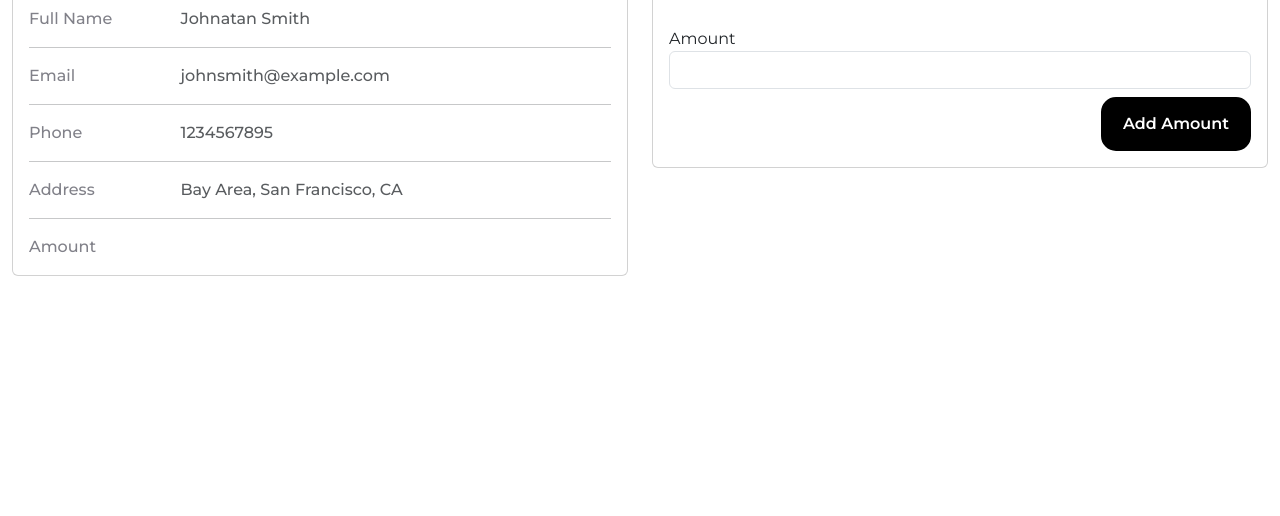
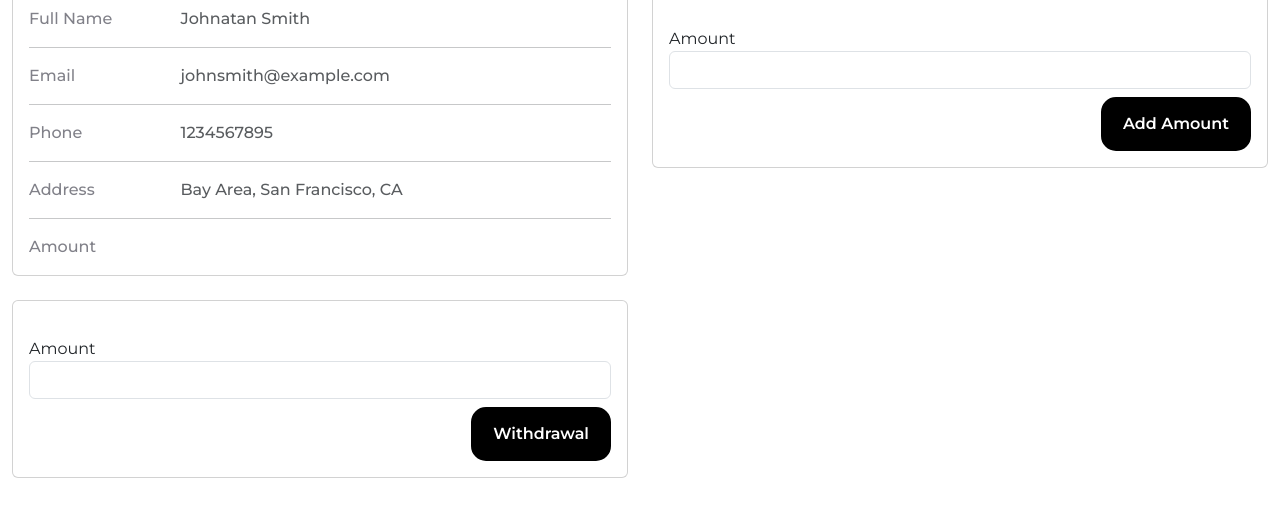
Before and after one commit to Javed90/jionexpay, a Next.js app: page /wallet in a window 1280 px wide. Shown: the part 694-1210 px from the top of the page. Built offline with nearby package versions, Linux system fonts and the light colour scheme; no server answers.

Commit message:
add withdrowal

```diff
--- a/src/pages/wallet/index.tsx
+++ b/src/pages/wallet/index.tsx
@@ -65,12 +65,22 @@ export default function About() {
       request_type: "Deposit",
       redirect_url: "https://jionexpay.vercel.app/wallet",
   });
+  const [formData2, setFormData2] = useState({
+    amount: '',
+    cust_name: "Johnatan Smith",
+    cust_phone: "1234567895",
+    cust_address: "Bay Area, San Francisco, CA",
+    request_type: "Withdraw",
+
+});
  const [errorMessage, setErrorMessage] = useState();
+ const [errorMessage2, setErrorMessage2] = useState();
+ const [message, setMessage] = useState();
   const handleSubmit = async (event:any) => {
     event.preventDefault();
     const headers = {
-      "X-Authorization-Aceess": "d5b338ab2fef5ddf59fb76c9d4db92e0fe5865135a8d4510c092e276e732d26b",
-      "X-Authorization-Public": "3bb6ba17764028ffbe7fa3067ca4cca237b522073164c8217f45c3dcba1453bf",
+      "X-Authorization-Aceess": "905a5dfe7bdb46525841bc924a13525498ef6c0c55be5060c32563c548fbed49",
+      "X-Authorization-Public": "a478c2a1420ca4fd6c86d1e857cd5732c8ef00fb18328734b1ba6e331f1dc413",
       "Content-Type": "application/json",
     };
     try {
@@ -104,11 +114,52 @@ export default function About() {
     const { name, value } = event.target;
     setFormData({ ...formData, [name]: value });
   };
+  const handleWithdrawalSubmit = async (event:any) => {
+    event.preventDefault();
+    const headers = {
+      "X-Authorization-Aceess": "905a5dfe7bdb46525841bc924a13525498ef6c0c55be5060c32563c548fbed49",
+      "X-Authorization-Public": "a478c2a1420ca4fd6c86d1e857cd5732c8ef00fb18328734b1ba6e331f1dc413",
+      "Content-Type": "application/json",
+    };
+    try {
+      console.log(formData?.amount,currentBalance)
+      if(currentBalance.data.balance < formData2?.amount){
+        const string:any = `You can not withdrawal more then current balance `+currentBalance.data.balance;
+        setErrorMessage2(string);
+
+      }else{
+        const response = await fetch(
+          "https://api.jionexpay.com/api/v1/secure/payment_requests",
+          {
+            method: "POST",
+            headers: headers,
+            body: JSON.stringify(formData2),
+          } );
+          const data = await response.json();
+      if (data.status == 200) {
+
+        console.log('Form data submitted successfully');
+        setMessage(data?.msg)
+
+      } else {
+        setErrorMessage2(data?.msg)
+        console.error('Form submission failed');
+      }
+      }
+    } catch (error) {
+      console.error('An error occurred:', error);
+    }
+  };
+
+  const handleWithdrawalChange = (event:any) => {
+    const { name, value } = event.target;
+    setFormData2({ ...formData2, [name]: value });
+  };
   const [currentBalance, setCurrentBalance]: any = useState([]);
   const getCurrentBalance = async () => {
     const headers = {
-      "X-Authorization-Aceess": "d5b338ab2fef5ddf59fb76c9d4db92e0fe5865135a8d4510c092e276e732d26b",
-      "X-Authorization-Public": "3bb6ba17764028ffbe7fa3067ca4cca237b522073164c8217f45c3dcba1453bf",
+      "X-Authorization-Aceess": "905a5dfe7bdb46525841bc924a13525498ef6c0c55be5060c32563c548fbed49",
+      "X-Authorization-Public": "a478c2a1420ca4fd6c86d1e857cd5732c8ef00fb18328734b1ba6e331f1dc413",
       "Content-Type": "application/json",
     };
     const response = await fetch(
@@ -201,6 +252,32 @@ export default function About() {
                   </div>
                 </div>
               </div>
+              <div className="col-lg-12">
+              <div className="card mb-4">
+                <div className="card-body">
+                  <p className="text-danger">{errorMessage2}</p>
+                  <p className="text-success">{message}</p>
+                  <form onSubmit={handleWithdrawalSubmit}>
+                    <div className="form-group">
+                      <label>Amount</label>
+                      <input
+                        type="number"
+                        name="amount"
+                        className="form-control"
+                        value={formData2.amount}
+                        onChange={handleWithdrawalChange}
+                      />
+
+                    </div>
+                    <div className="form-group mt-2 text-end">
+                      <button type="submit" className="btn btn-primary ">
+                      Withdrawal
+                      </button>
+                    </div>
+                  </form>
+                </div>
+              </div>
+            </div>
             </div>
             <div className="col-lg-6">
               <div className="card mb-4">
```
